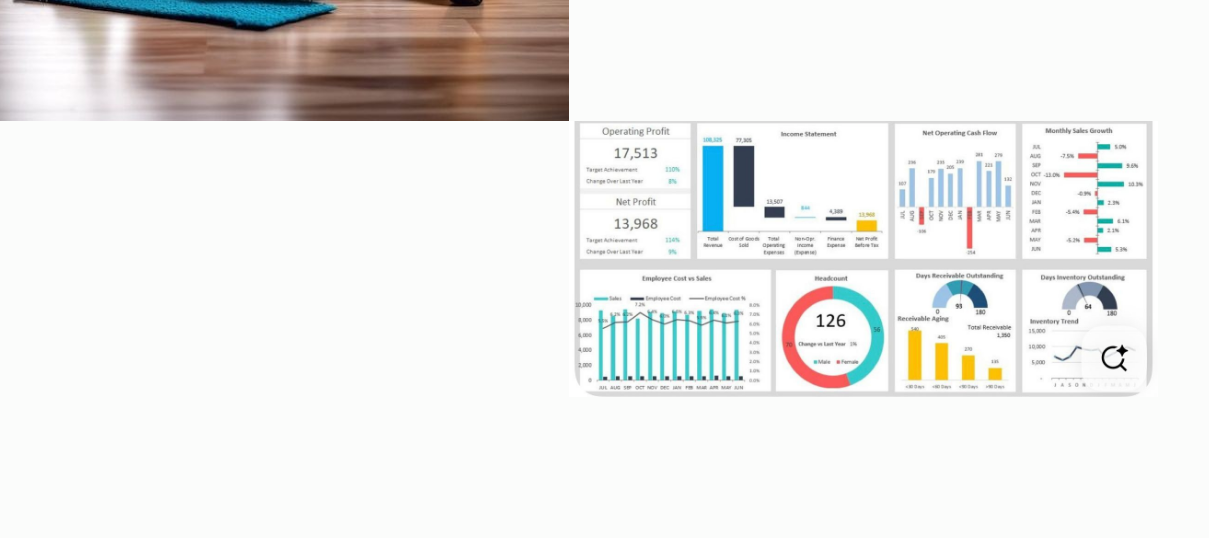
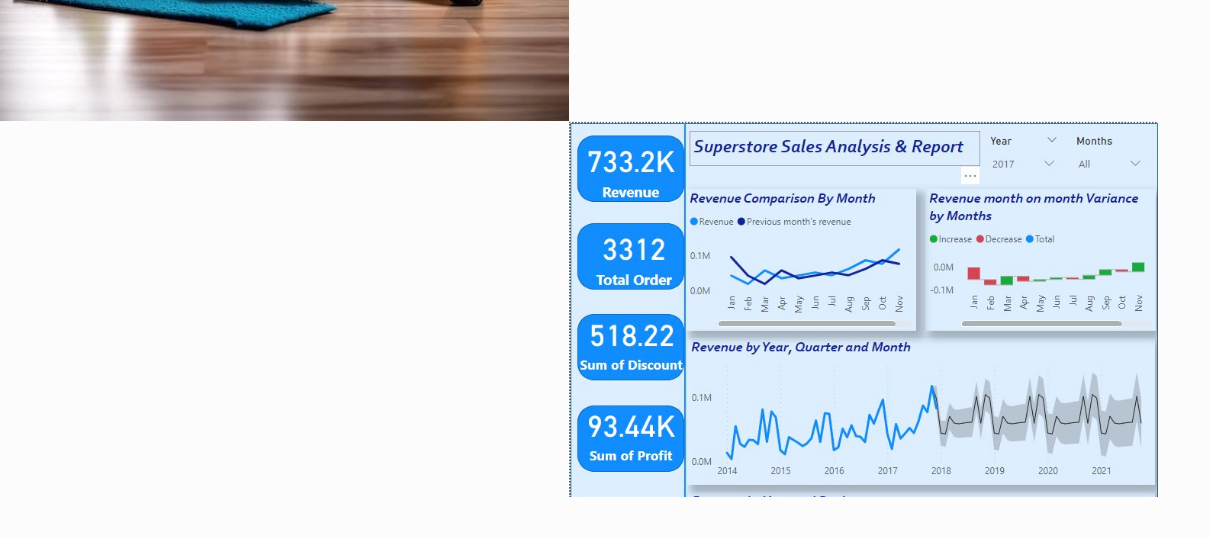
Before and after one commit to OlumideNusi/portfolio-olumide, a plain HTML site: page index.html in a window 1280 px wide. Shown: the part 3140-3678 px from the top of the page, 71-1280 px from the left. Drawn offline with nearby package versions, Linux system fonts and the light colour scheme; a web font is replaced by a local one.

Commit message:
dashboard images

```diff
--- a/index.html
+++ b/index.html
@@ -312,9 +312,9 @@
                 </div> <!-- entry -->
 
                 <div class="column entry">
-                    <a href="images/folio/gallery/Tableau Dashboard.jpg" class="entry__link glightbox" data-glightbox="title: Business Intelligence; description: .entry__desc-04">
+                    <a href="images/folio/gallery/Dashboards.jpg" class="entry__link glightbox" data-glightbox="title: Business Intelligence; description: .entry__desc-04">
                         <div class="entry__thumb">
-                            <img src="images/folio/Tableau Dashboard.jpg">
+                            <img src="images/folio/Dashboards.jpg">
                         </div>
                         <div class="entry__info">
                             <h4 class="entry__title">Data Analysis and BI Dashboards</h4>
```
Also changed, not shown: images/folio/Dashboards Copy.jpg (added), images/folio/Dashboards.jpg (added), images/folio/Tableau Dashboard Copy.jpg (deleted), images/folio/Tableau Dashboard.jpg (deleted), images/folio/gallery/Dashboards.jpg (added), images/folio/gallery/Tableau Dashboard.jpg (deleted).
